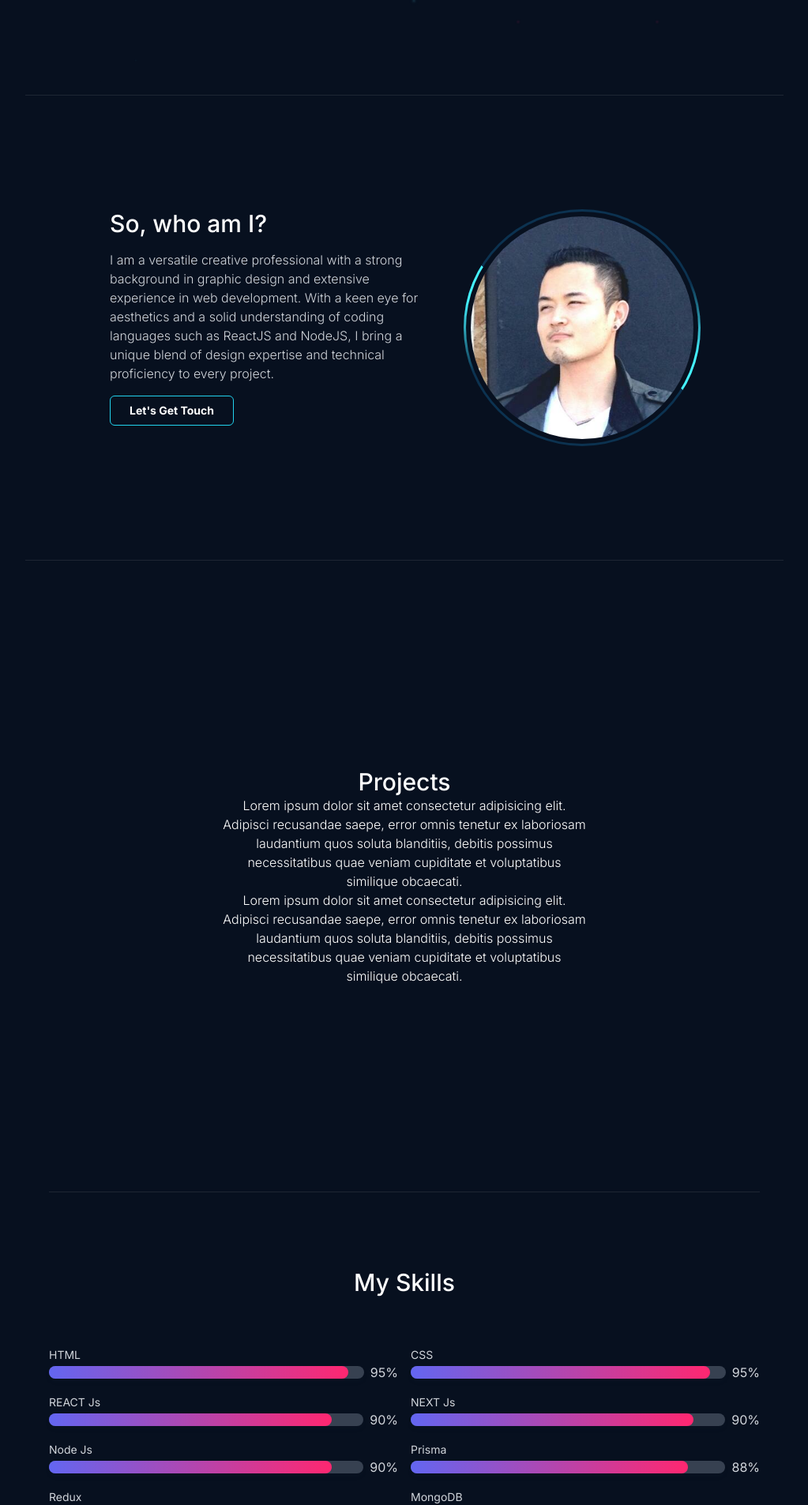
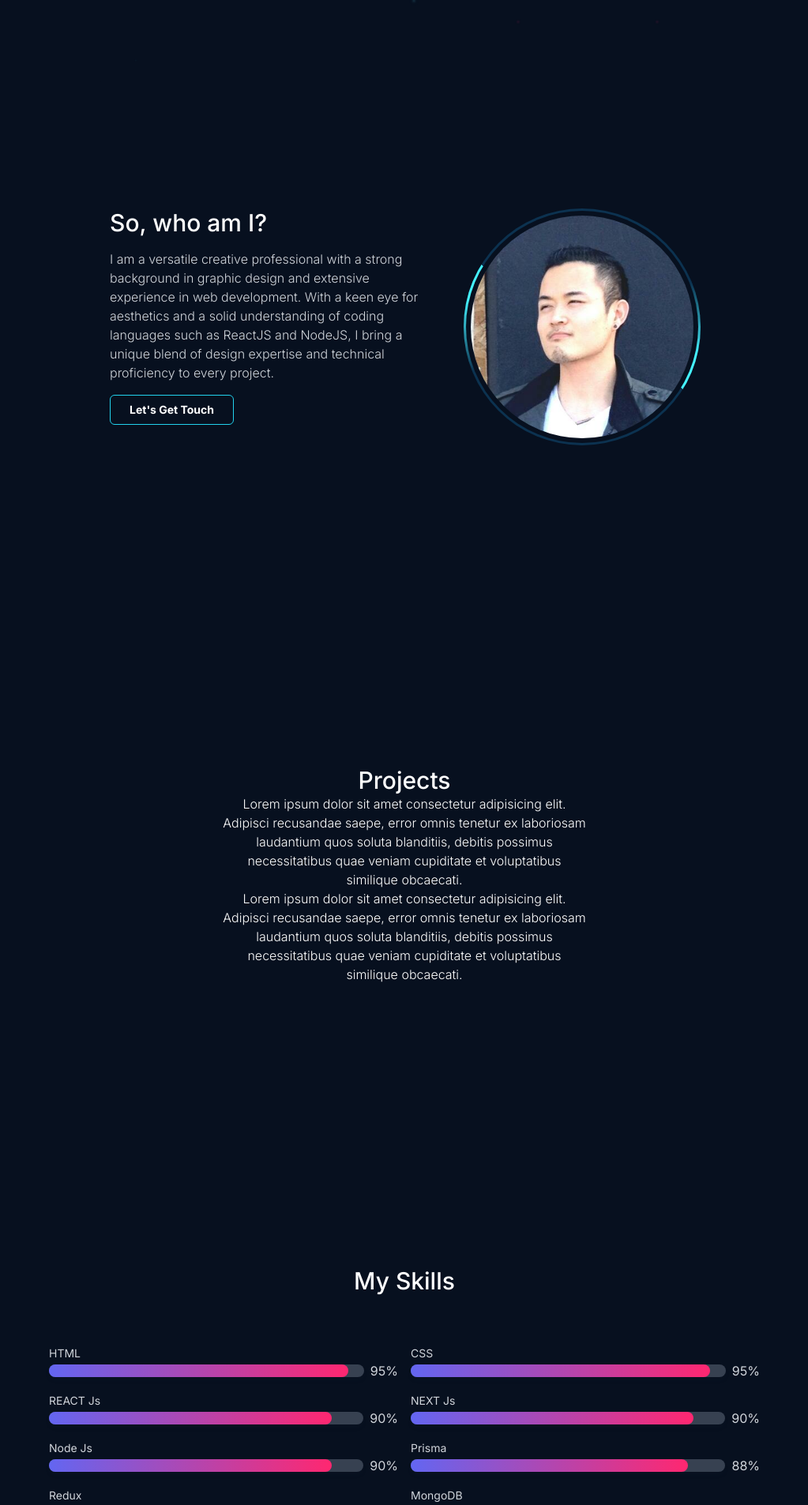
Before and after one commit to tommyeight8/portfolio, a Next.js app: page / in a window 1280 px wide. Shown: the part 680-2586 px from the top of the page at 79% size, without its empty margins (128-1151 px from the left). Built offline with nearby package versions, Linux system fonts and the light colour scheme; no server answers.

Commit message:
Remove section top border

```diff
--- a/app/components/About.tsx
+++ b/app/components/About.tsx
@@ -13,7 +13,7 @@ const About = () => {
   return (
     <section
       className='py-36 w-full max-w-[960px] flex flex-col justify-center items-center text-white
-      font-bold border-t border-gray-200/10' id='about'>
+      font-bold' id='about'>
         <div className='flex gap-12'>
           <motion.div
           initial={{
--- a/app/components/Intro.tsx
+++ b/app/components/Intro.tsx
@@ -39,7 +39,10 @@ const Intro = () => {
         }}
         animate={{
           y: 0,
-          opacity: 1
+          opacity: 1,
+          transition: {
+            duration: .5
+          }
         }}
       >
         <div className='uppercase font-bold text-3xl'>
@@ -61,6 +64,7 @@ const Intro = () => {
             y: 0,
             opacity: 1,
             transition: {
+              duration: .3,
               delay: .2
             }
           }}
--- a/app/components/Projects.tsx
+++ b/app/components/Projects.tsx
@@ -10,7 +10,7 @@ const Projects = () => {
   return (
     <section
       className='h-screen w-full max-w-[960px] flex flex-col items-center justify-center text-white text-center
-      font-bold border-t border-gray-200/10' id='projects'>
+      font-bold' id='projects'>
         <h2 className='text-3xl font-medium capitalize'>Projects</h2>
         <p className='max-w-[460px] text-md font-light'>
           Lorem ipsum dolor sit amet consectetur adipisicing elit. Adipisci
--- a/app/components/Skills.tsx
+++ b/app/components/Skills.tsx
@@ -27,7 +27,7 @@ const Skills = () => {
         once: true
       }}
       className='w-full py-24 max-w-[900px] flex flex-col items-center justify-center text-white text-center
-      font-bold border-t border-gray-200/10' id='skills'>
+      font-bold' id='skills'>
         <h2 className='text-3xl font-medium capitalize mb-16'>My Skills</h2>
         <div className='grid grid-cols-2 gap-4 w-full max-[960px]:'>
           {
```
